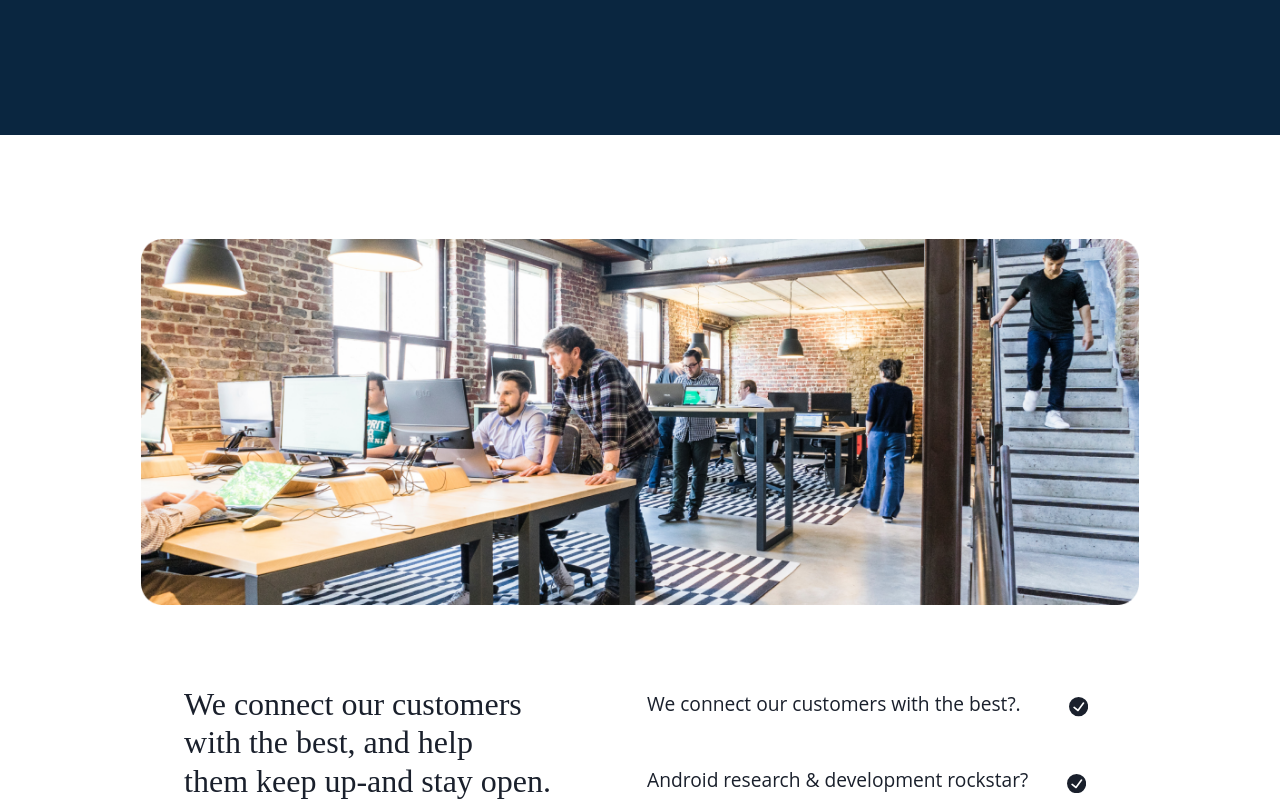
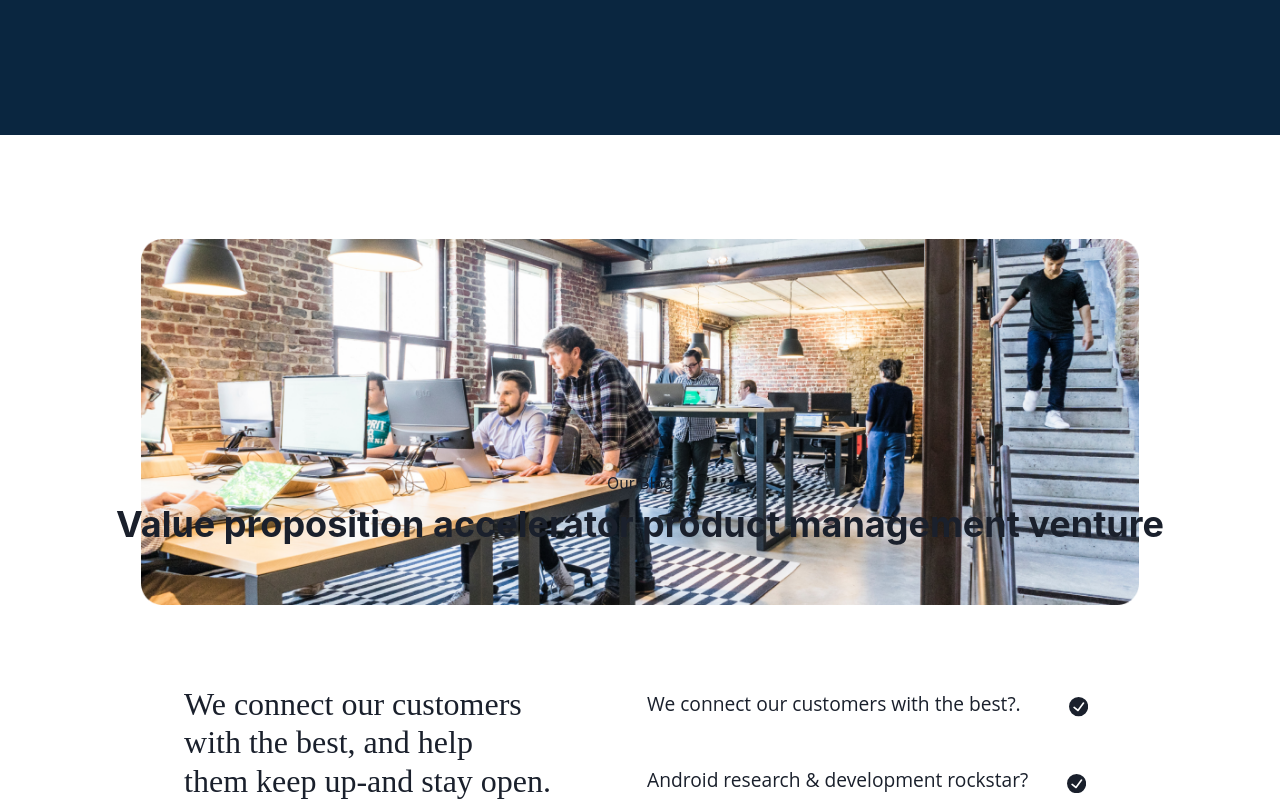
Before and after one commit to jahrulezfrancis/Digital-Marketing-Website-front-end-, a React (Create React App) app: page / in a window 1280 px wide. Shown: the part 3507-4307 px from the top of the page. Built offline with nearby package versions, Linux system fonts and the light colour scheme.

Commit message:
updated user interface

```diff
--- a/src/Components/Pages/About.jsx
+++ b/src/Components/Pages/About.jsx
@@ -12,6 +12,8 @@ import FemaleOnCall from "../../Images/pers-making-call.png"
 import PaulDropz from "../../Images/buju.jpg"
 import Jahrulez from "../../Images/Jahrulez.png"
 import AfterTestimonial from './AfterTestimonials';
+
+
 
 const CardComp = (props) => {
     return (
@@ -166,7 +168,6 @@ export default function AboutSection() {
             </HStack>
             <Stack>
                 <Testimonials />
-                <AfterTestimonial />
             </Stack>
         </Box>
     )
--- /dev/null
+++ b/src/Components/Pages/Blog.jsx
@@ -0,0 +1,13 @@
+import React from 'react';
+import { Box, VStack, Text, Heading } from '@chakra-ui/react';
+
+export function BlogSection() {
+    return (
+        <Box>
+            <VStack>
+                <Text>Our Blog</Text>
+                <Heading>Value proposition accelerator product management venture</Heading>
+            </VStack>
+        </Box>
+    )
+}
--- a/src/Components/Pages/Home.jsx
+++ b/src/Components/Pages/Home.jsx
@@ -2,12 +2,16 @@ import { Stack } from '@chakra-ui/react';
 import React from 'react';
 import Header from '../Header/Header';
 import AboutSection from './About';
+import { BlogSection } from './Blog';
+import AfterTestimonial from './AfterTestimonials';
 
 export default function HomePage() {
-    return(
+    return (
         <Stack>
             <Header />
             <AboutSection />
+            <AfterTestimonial />
+            <BlogSection />
         </Stack>
     )
 }
```
